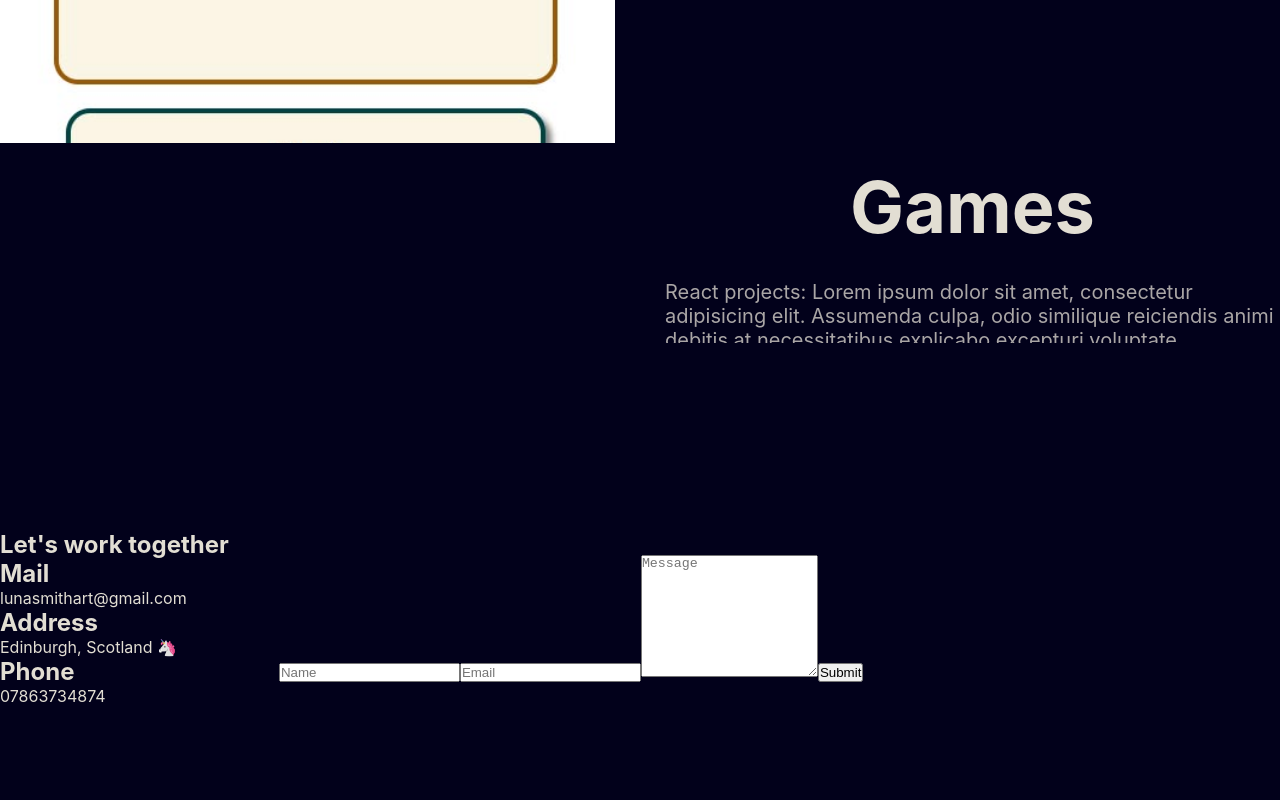
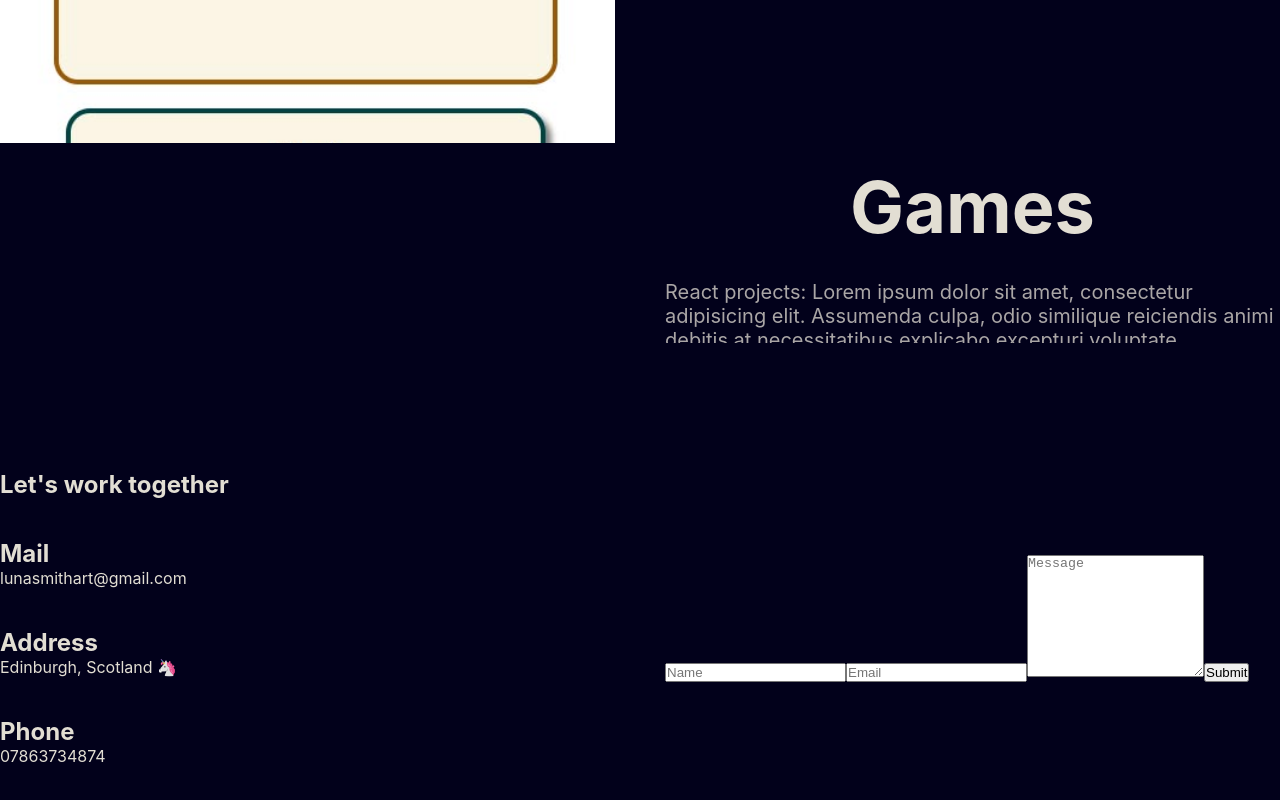
Before and after one commit to Lu-Smith/animated_portfolio_sass_typescript, a React (Create React App) app: page / in a window 1280 px wide. Shown: the part 6182-6982 px from the top of the page. Built offline with nearby package versions, Linux system fonts and the light colour scheme.

Commit message:
Updated styling in contact.scss

```diff
--- a/src/styles/contact.scss
+++ b/src/styles/contact.scss
@@ -5,4 +5,15 @@
     display: flex;
     align-items: center;
     gap: 50px;
+
+    .textContainer {
+        flex: 1;
+        display: flex;
+        flex-direction: column;
+        gap: 40px;
+    }
+
+    .formContainer {
+        flex: 1;
+    }
 }
```
